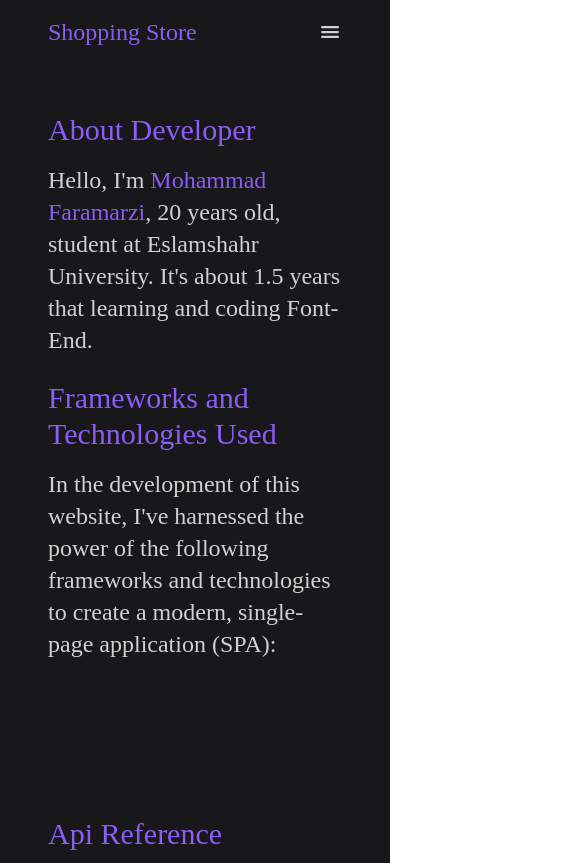
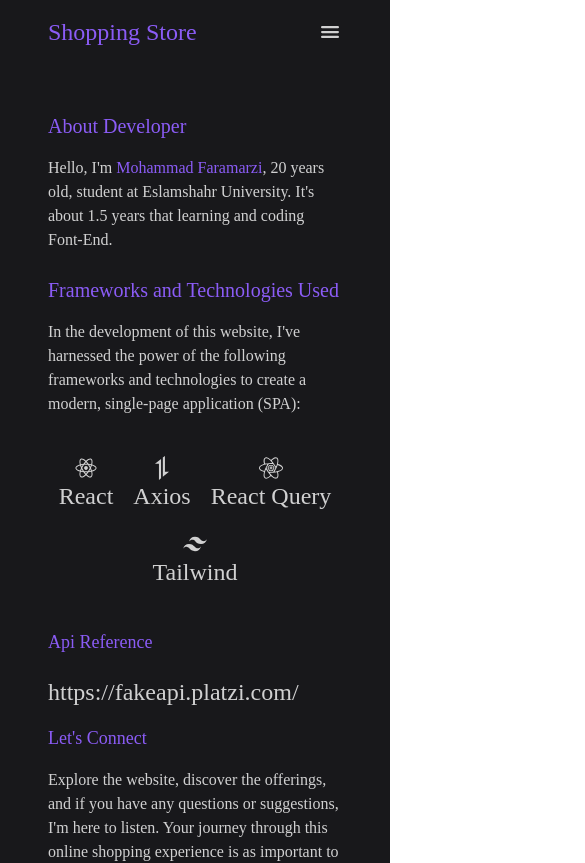
Before and after one commit to mohammadfaramarzi1/react-shopping-store-1, a React (Vite) app: page /about in a window 390 px wide. Shown: the top 863 px of the page, 585 px wide, since content can reach past the window. Built offline with nearby package versions, Linux system fonts and the light colour scheme; no server answers.

Commit message:
feat: responsive AboutUsPage

```diff
--- a/src/pages/AboutUsPage.jsx
+++ b/src/pages/AboutUsPage.jsx
@@ -17,16 +17,16 @@
 
   return (
     <div className="p-12">
-      <h3 className="text-violet-500 text-3xl mb-4">About Developer</h3>
-      <p className="text-2xl mb-6">
+      <h3 className="text-violet-500 text-xl md:text-3xl mb-4">About Developer</h3>
+      <p className="text-md md:text-2xl mb-6">
         Hello, I'm <span className="text-violet-500">Mohammad Faramarzi</span>,
         20 years old, student at Eslamshahr University. It's about 1.5 years
         that learning and coding Font-End.
       </p>
-      <h3 className="text-violet-500 text-3xl mb-4">
+      <h3 className="text-violet-500 text-xl md:text-3xl mb-4">
         Frameworks and Technologies Used
       </h3>
-      <p className="text-2xl mb-4">
+      <p className="text-md md:text-2xl mb-4">
         In the development of this website, I've harnessed the power of the
         following frameworks and technologies to create a modern, single-page
         application (SPA):
@@ -35,8 +35,8 @@
         data-aos="fade-down"
         data-aos-offset="200"
         data-aos-easing="ease-in-sine"
-        className="flex justify-between my-10 w-[750px] mx-auto child:flex child:flex-col
-        child:items-center child:text-4xl child:cursor-pointer"
+        className="flex justify-center gap-5 flex-wrap my-10  mx-auto child:flex child:flex-col
+        child:items-center child:text-2xl child:sm:text-4xl child:cursor-pointer"
       >
         <Link to="https://react.dev/">
           <RiReactjsFill className="hover:text-indigo-700 transition-colors delay-75" />
@@ -55,17 +55,17 @@
           <h5>Tailwind</h5>
         </Link>
       </div>
-      <h1 className="text-violet-500 text-3xl my-5">Api Reference</h1>
+      <h1 className="text-violet-500 text-lg md:text-3xl my-5">Api Reference</h1>
       <Link to="https://fakeapi.platzi.com/" className="text-2xl">https://fakeapi.platzi.com/</Link>
-      <h3 className="text-violet-500 text-3xl my-4">Let's Connect</h3>
-      <p className="text-2xl mb-4">
+      <h3 className="text-violet-500 text-lg md:text-3xl my-4">Let's Connect</h3>
+      <p className="text-md md:text-2xl mb-4">
         Explore the website, discover the offerings, and if you have any
         questions or suggestions, I'm here to listen. Your journey through this
         online shopping experience is as important to me as it is to you. Happy
         exploring!
       </p>
       <div
-        className="flex justify-between my-10 max-w-80 mx-auto child:text-6xl"
+        className="flex justify-between my-10 max-w-80 mx-auto child:text-2xl child:md:text-6xl"
         data-aos="fade-down"
         data-aos-offset="200"
         data-aos-easing="ease-in-sine"
```
